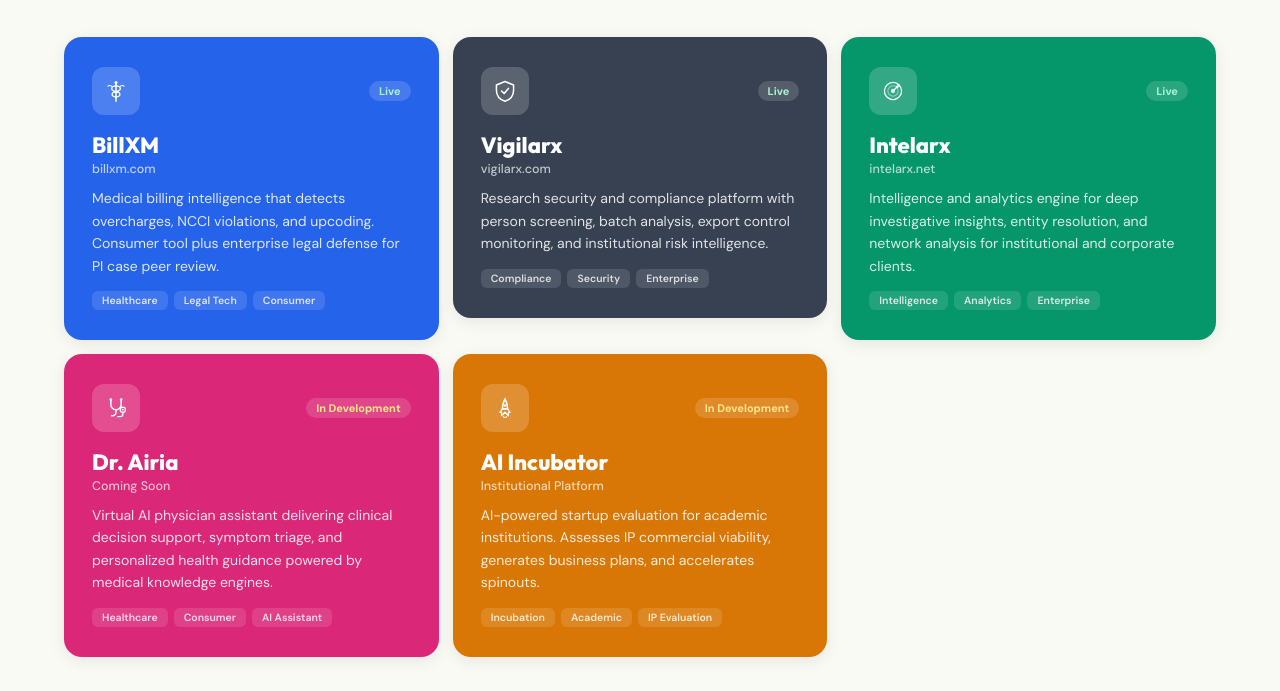
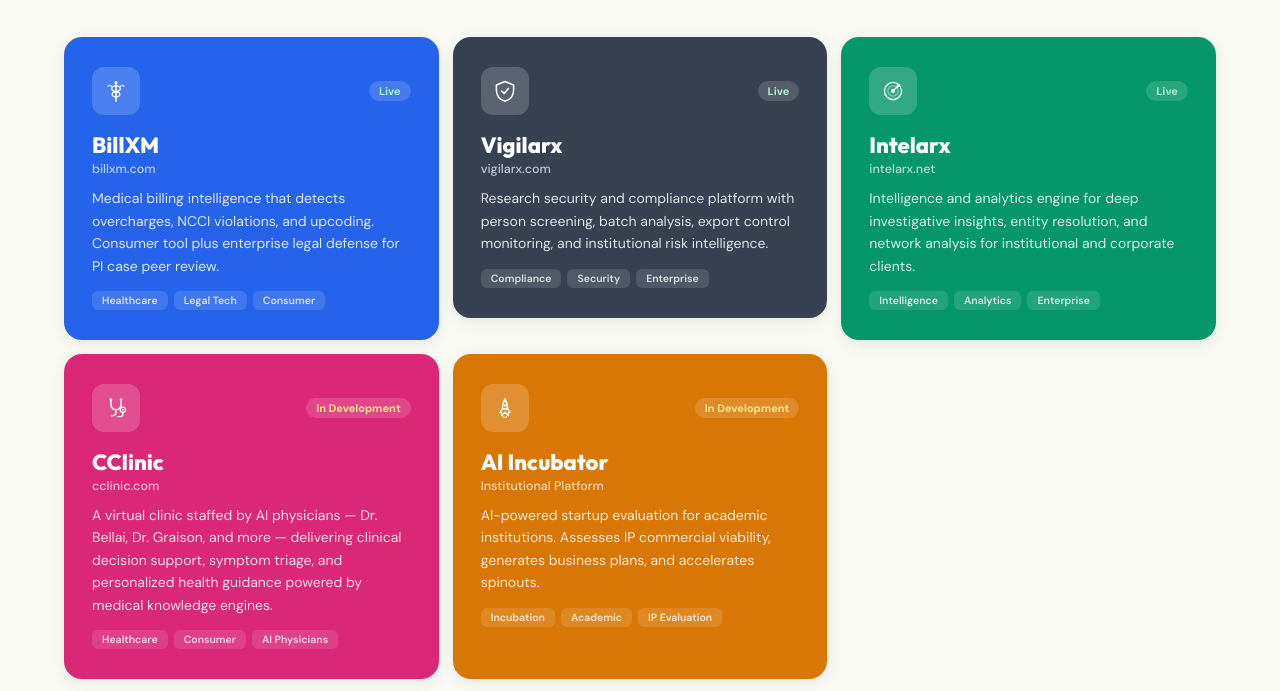
Before and after one commit to CelesiumAI/celesium-site, a plain HTML site: page portfolio.html in a window 1280 px wide. Shown: the part 261-952 px from the top of the page. Drawn offline with Linux system fonts and the light colour scheme.

Commit message:
Rename Dr. Airia -> CClinic
Product renamed due to trademark conflict on Airia. CClinic is now the
platform (cclinic.com secured) hosting multiple AI physicians including
Dr. Bellai and Dr. Graison. Card copy, tags, and status updated.

```diff
--- a/portfolio.html
+++ b/portfolio.html
@@ -95,7 +95,7 @@
         <div class="product-tags"><span class="product-tag">Intelligence</span><span class="product-tag">Analytics</span><span class="product-tag">Enterprise</span></div>
       </div></a>
 
-      <!-- Dr. Airia -->
+      <!-- CClinic -->
       <div class="product-card" style="background: #DB2777;">
         <div class="product-card-header">
           <div class="product-icon">
@@ -103,10 +103,10 @@
           </div>
           <span class="product-status dev">In Development</span>
         </div>
-        <h3>Dr. Airia</h3>
-        <p class="product-domain">Coming Soon</p>
-        <p class="product-desc">Virtual AI physician assistant delivering clinical decision support, symptom triage, and personalized health guidance powered by medical knowledge engines.</p>
-        <div class="product-tags"><span class="product-tag">Healthcare</span><span class="product-tag">Consumer</span><span class="product-tag">AI Assistant</span></div>
+        <h3>CClinic</h3>
+        <p class="product-domain">cclinic.com</p>
+        <p class="product-desc">A virtual clinic staffed by AI physicians — Dr. Bellai, Dr. Graison, and more — delivering clinical decision support, symptom triage, and personalized health guidance powered by medical knowledge engines.</p>
+        <div class="product-tags"><span class="product-tag">Healthcare</span><span class="product-tag">Consumer</span><span class="product-tag">AI Physicians</span></div>
       </div>
 
       <!-- AI Incubator -->
```
Also changed, not shown: README.md.
